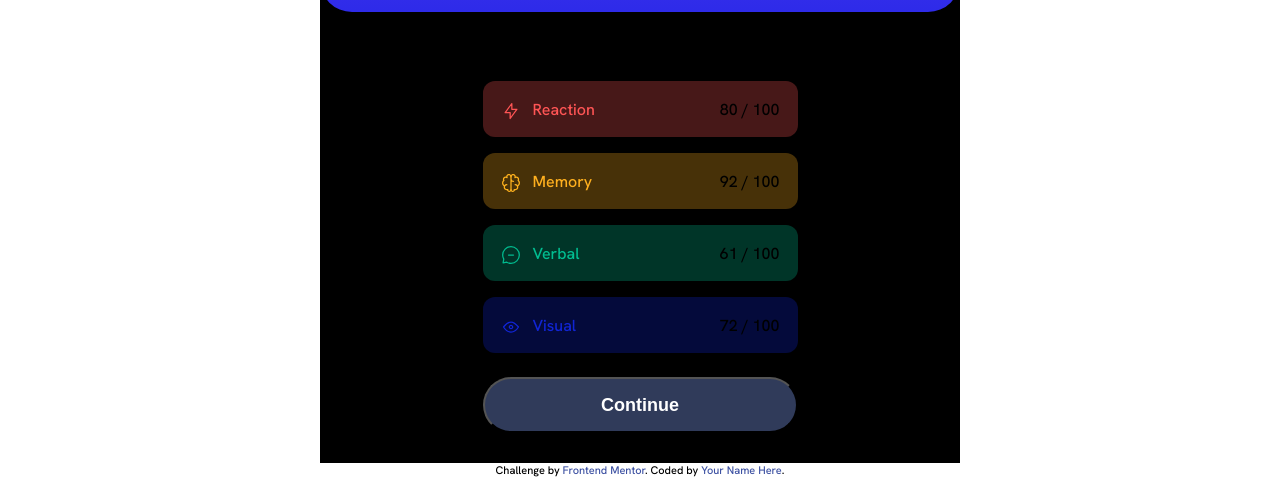
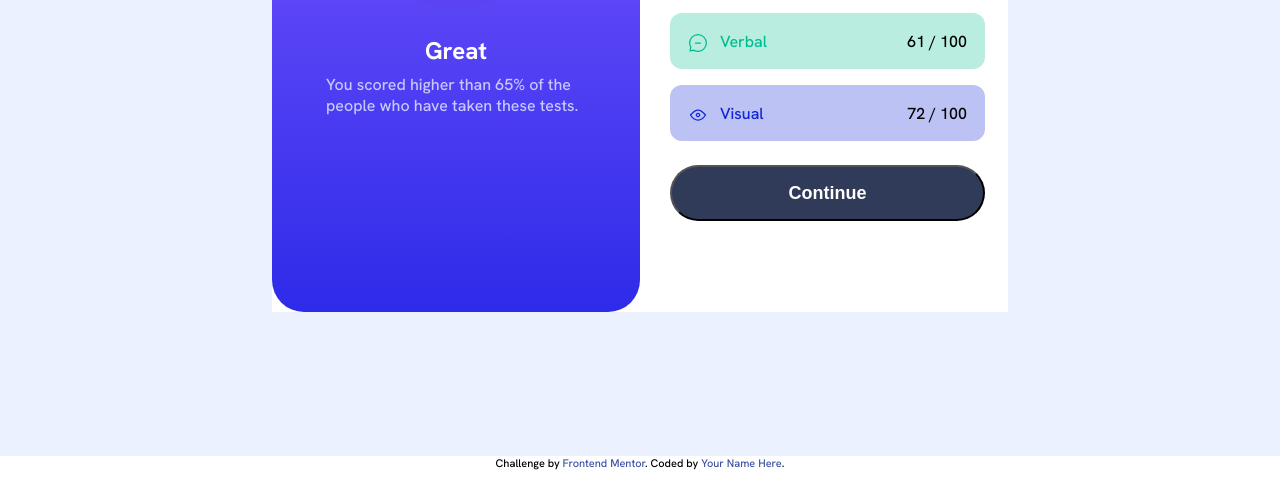
Before and after one commit to Crunkdunt/frontend_mentor, a plain HTML site: page results-summary-component-main/index.html in a window 1280 px wide. Shown: the part 344-821 px from the top of the page. Drawn offline with Linux system fonts and the light colour scheme.

Commit message:
added desktop logic

```diff
--- a/results-summary-component-main/app/scss/layout/_layout.scss
+++ b/results-summary-component-main/app/scss/layout/_layout.scss
@@ -20,14 +20,28 @@ h2 {
 }
 
 .wrap {
+	display: flex;
+	place-items: center;
 	background-color: var(--Paleblue);
-	min-width: 375px;
 	max-width: 100%;
+	min-height: 100vh;
+	max-height: 100%;
+	margin-inline: auto;
+
+	&__inner {
+		display: flex;
+		flex-direction: column;
+		width: 375px;
+		// margin-inline: auto;
+		background-color: white;
+			margin-inline: auto;
+
 		@include u.breakpoint(medium) {
-		background-color: #000;
-		max-width: 50%;
-		max-height:50%;
-		margin-inline: auto	;
+			// flex-direction: row;
+			flex-wrap: wrap;
+			width: 736px;
+			height: 512px;
+		}
 	}
 }
 .result {
@@ -37,10 +51,15 @@ h2 {
 	background-image: linear-gradient(var(--BODY-BG-GRAD));
 	// row-gap: 2rem;
 	padding-bottom: 40px;
-	margin-inline: auto;
+	// margin-inline: auto;
 	border-bottom-left-radius: 32px;
 	border-bottom-right-radius: 32px;
 
+	@include u.breakpoint(medium) {
+		width: 368px;
+		height: 512px;
+		border-radius:32px;
+	}
 
 	&__header {
 		@include g.font-hanken-grotesk(18px, var(--Lightlavender, 700));
@@ -125,7 +144,7 @@ h2 {
 
 			&--green {
 				@extend .summary__cards__card;
-				background-color: hsla(166, 100%, 37%, 0.278);;
+				background-color: hsla(166, 100%, 37%, 0.278);
 				& span {
 					color: hsl(166, 100%, 37%);
 					padding-left: 12px;
@@ -134,7 +153,7 @@ h2 {
 
 			&--blue {
 				@extend .summary__cards__card;
-				background-color: hsla(234, 85%, 45%,0.278);
+				background-color: hsla(234, 85%, 45%, 0.278);
 				& span {
 					color: hsl(234, 85%, 45%);
 					padding-left: 12px;
--- a/results-summary-component-main/index.html
+++ b/results-summary-component-main/index.html
@@ -34,6 +34,7 @@
 	</head>
 	<body>
 		<div class="wrap">
+			<div class="wrap__inner">
 				<div class="result">
 					<div class="result__header"><p>Your Result</p></div>
 					<div class="result__score">
@@ -44,7 +45,8 @@
 
 					<div class="result__summary">
 						<p>
-						You scored higher than 65% of the people who have taken these tests.
+							You scored higher than 65% of the people who have taken these
+							tests.
 						</p>
 					</div>
 				</div>
@@ -162,6 +164,7 @@
 					<button class="summary__button">Continue</button>
 				</div>
 			</div>
+		</div>
 
 		<div class="attribution">
 			Challenge by
```
Also changed, not shown: results-summary-component-main/dist/css/style.css, 1 other file. Lines whose indentation alone changed are shown as unchanged.
